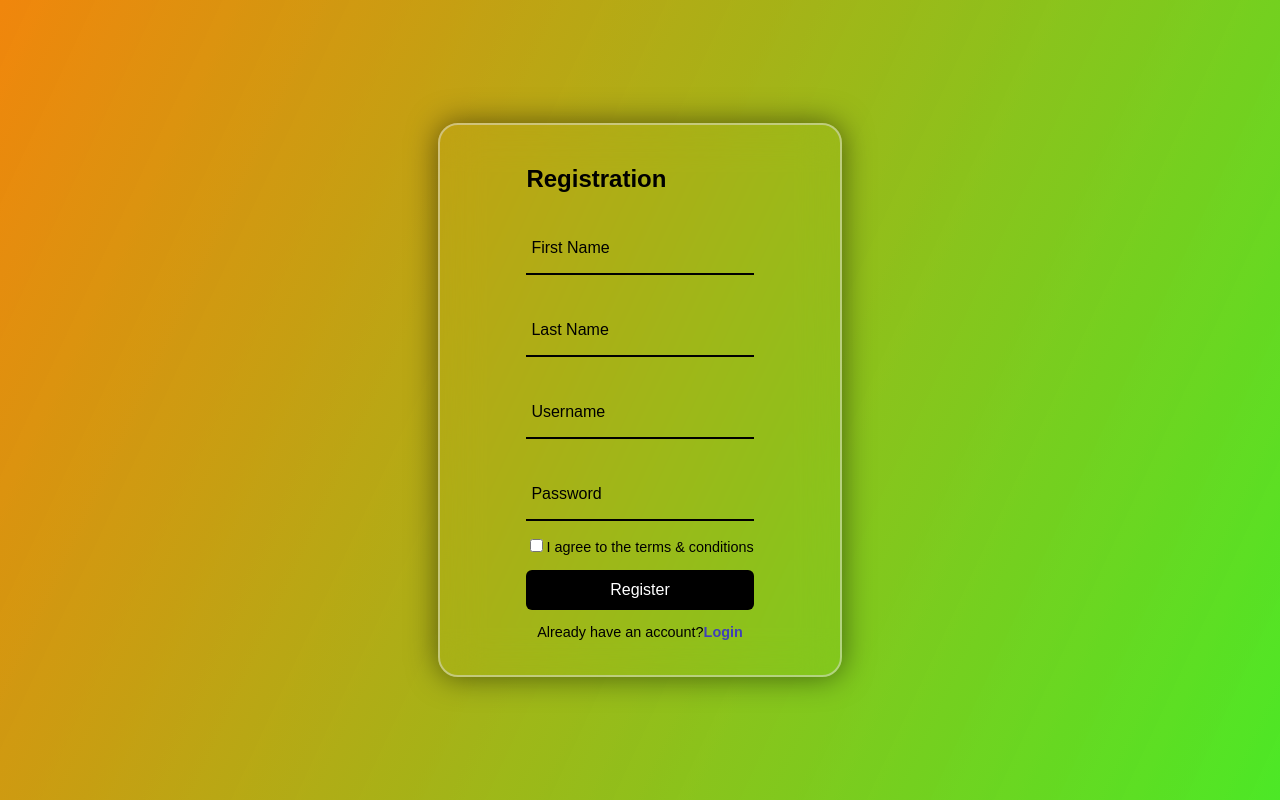
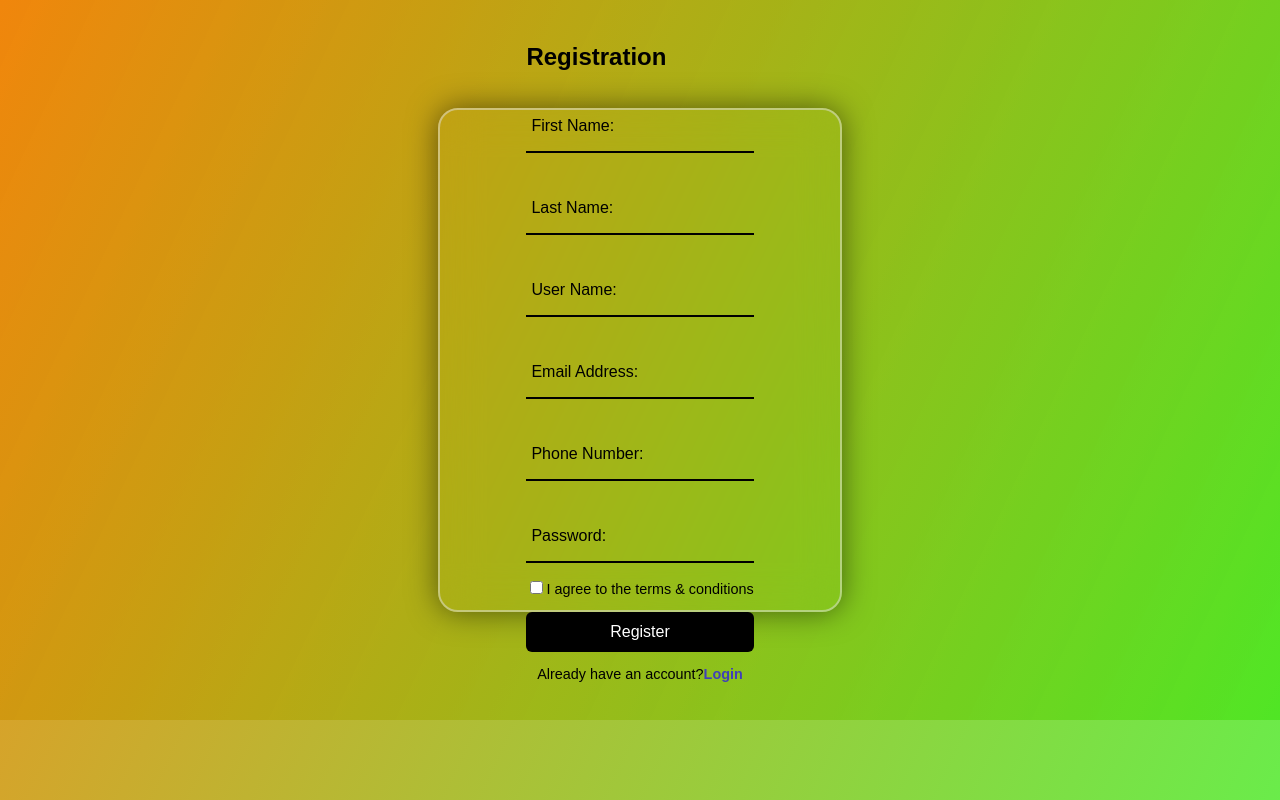
Before and after one commit to Bamiyor/De-Errand-Xpress, a plain HTML site: page web_static/register.html in a window 1280 px wide. Drawn offline with Linux system fonts and the light colour scheme.

Commit message:
good night

```diff
--- a/web_static/register.html
+++ b/web_static/register.html
@@ -17,24 +17,34 @@
             <div class="input-box">
                 <span class="icon"><ion-icon name="person"></ion-icon></span>
                 <input type="text" required>
-                <label>First Name</label>
+                <label>First Name:</label>
             </div>
 
             <div class="input-box">
                 <span class="icon"><ion-icon name="person"></ion-icon></span>
                 <input type="text" required>
-                <label>Last Name</label>
+                <label>Last Name:</label>
             </div>
 
             <div class="input-box">
                 <span class="icon"><ion-icon name="person"></ion-icon></span>
                 <input type="text" required>
-                <label>Username</label>
+                <label>User Name:</label>
+            </div>
+            <div class="input-box">
+                <span class="icon"><ion-icon name="lock-closed"></ion-icon></span>
+                <input type="Email-address" required>
+                <label>Email Address:</label>
+            </div>
+            <div class="input-box">
+                <span class="icon"><ion-icon name="lock-closed"></ion-icon></span>
+                <input type="phone-number" required>
+                <label>Phone Number:</label>
             </div>
             <div class="input-box">
                 <span class="icon"><ion-icon name="lock-closed"></ion-icon></span>
                 <input type="password" required>
-                <label>Password</label>
+                <label>Password:</label>
             </div>
             <div class="remember">
                 <label><input type="checkbox">I agree to the terms & conditions</label>
--- a/web_static/styles/login.css
+++ b/web_static/styles/login.css
@@ -120,7 +120,7 @@ header {
     font-weight: 500;
 }
 
-.login-register{
+.login-register {
     font-size: .9em;
     color: black;
     text-align: center;
--- a/web_static/styles/register.css
+++ b/web_static/styles/register.css
@@ -5,7 +5,7 @@ html, body{
     background-size: cover;
     background-attachment: fixed;
     width: 100vw;
-    min-height: 100vh;
+    min-height: 90vh;
     margin: 0;
     display: flex;
     justify-content: center;
@@ -16,7 +16,7 @@ html, body{
 .wrapper{
     position: absolute;
     width: 400px;
-    height: 550px;
+    height: 500px;
     background: transparent;
     border: 2px solid rgba(225, 225, 225, .5);
     border-radius: 20px;
```
Also changed, not shown: web_static/login.html (+1 -1 lines).
